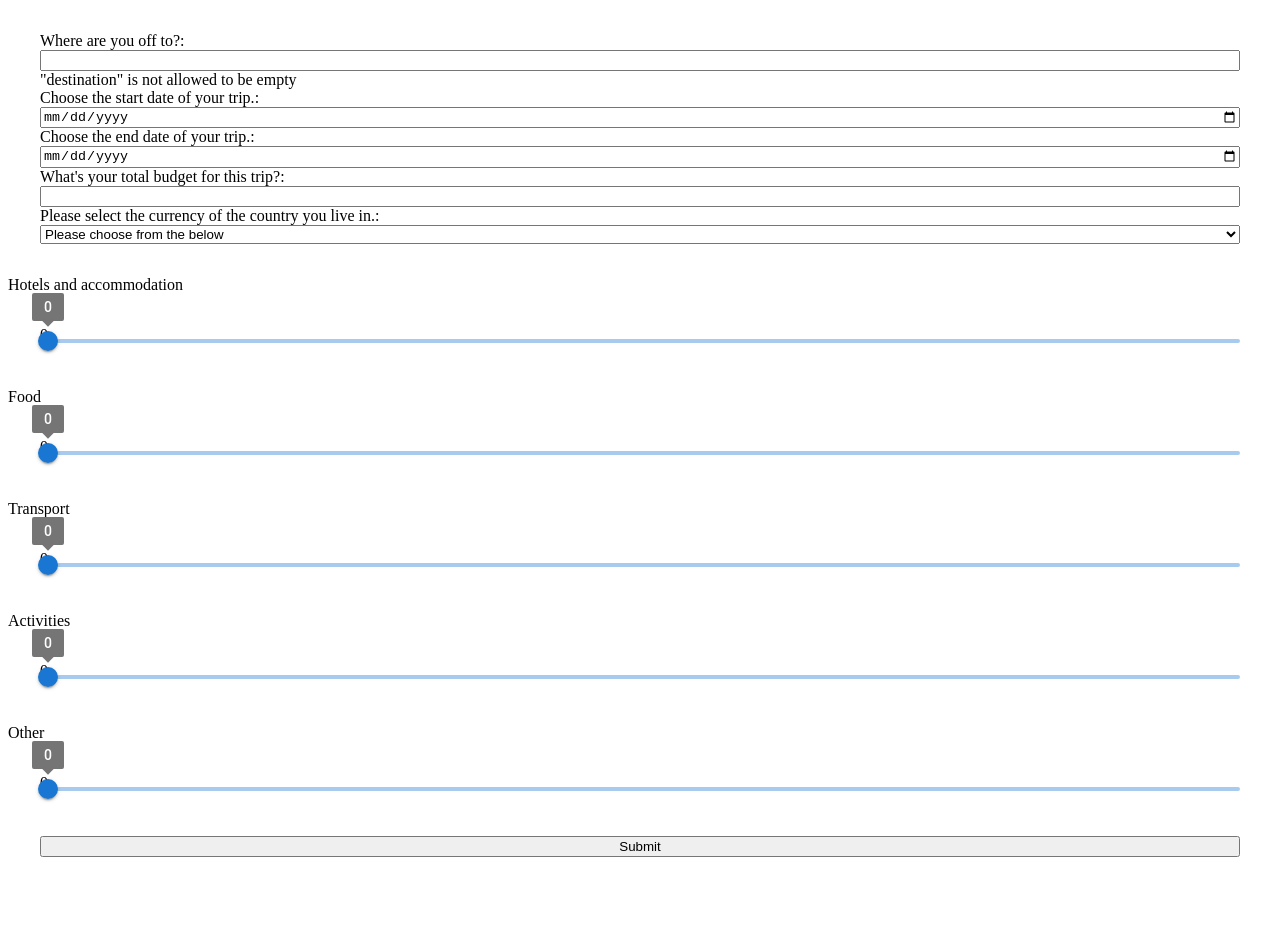
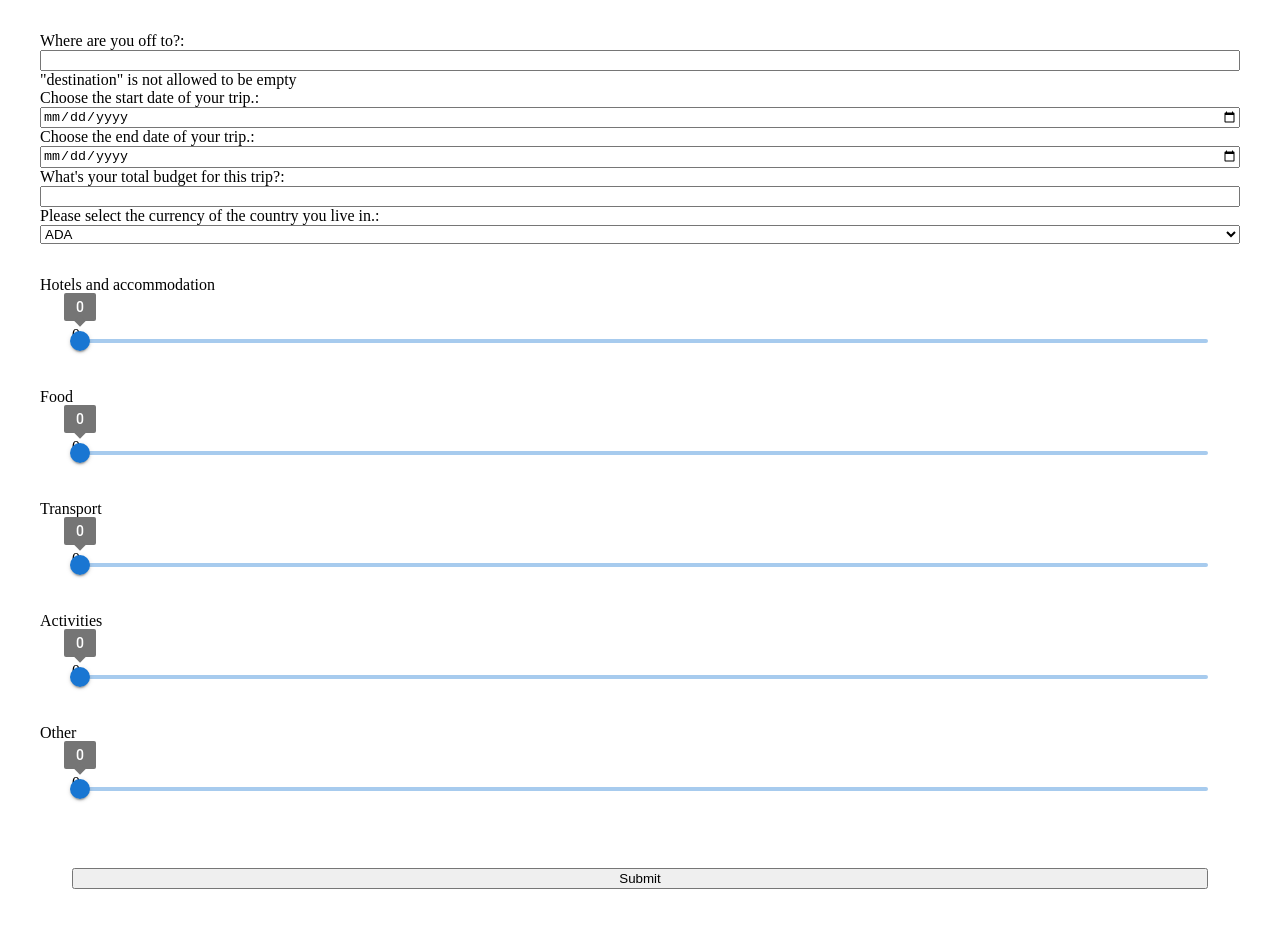
Before and after one commit to russell-gh/travel-tally, a React (Vite) app: page /onboarding in a window 1280 px wide. Shown: the top 928 px of the page. Before the commit the page ends 889 px from the top, so only its background shows below. Built offline with nearby package versions, Linux system fonts and the light colour scheme.

Commit message:
modified slider comp

```diff
--- /dev/null
+++ b/src/components/Onboarding/BudgetSlider.jsx
@@ -0,0 +1,22 @@
+import { Slider, Stack } from "@mui/material";
+
+export const BudgetSlider = ({label, id, budgetTotal, callback, onboardingDetails}) => {
+  return (
+    <>
+      <p>{label}</p>
+      <Stack direction="row">
+        <p>0</p>
+        <Slider
+          min={0}
+          max={Number(budgetTotal)}
+          valueLabelDisplay="on"
+          onChange={(e)=>callback(e,id)}
+        />
+        <p>{budgetTotal}</p>
+      </Stack>
+    </>
+  );
+};
+
+//add aria stuff
+// max={Number(budgetTotal)-onboardingDetails.budgetHotel-onboardingDetails.budgetFood-onboardingDetails.budgetOther-onboardingDetails.budgetTransport-onboardingDetails.budgetActivities}
--- a/src/components/Onboarding/Onboarding.jsx
+++ b/src/components/Onboarding/Onboarding.jsx
@@ -6,7 +6,7 @@ import { useDispatch, useSelector } from "react-redux";
 import { addTrip } from "../../redux/onboardingSlice.js";
 import { validate } from "./validation/validate.js";
 import { toPennies, stringToTimestamp, generateId } from "./utils.js";
-import { SliderComp } from "./SliderComp.jsx";
+import { BudgetSlider } from "./BudgetSlider.jsx";
 
 const Onboarding = () => {
   // const trips = useSelector(selectTrips);
@@ -128,6 +128,7 @@ const Onboarding = () => {
               defaultValue={question.defaultValue}
               error={errors[question.id]}
               choose={question.choose}
+              onboardingDetails={onboardingDetails}
               callback={
                 question.type === "button" ? handleSubmit : handleChange
               }
@@ -144,21 +145,23 @@ const Onboarding = () => {
         {createFormSection(onboardingQuestions.primaryForm)}
 
         {visible && (
-            onboardingQuestions.secondaryForm.map((question) => {
+          <div>
+            {onboardingQuestions.secondaryForm.map((question) => {
               return (
-            <SliderComp
+                <BudgetSlider
+                  key={question.id}
                   label={question.label}
                   budgetTotal={onboardingDetails.budgetTotal}
                   id={question.id}
                   callback={handleChange}
+                  onboardingDetails={onboardingDetails}
                 />
               );
-        })
-
-        )}
-
+            })}
 
             {createFormSection(onboardingQuestions.submit)}
+          </div>
+        )}
       </form>
     </div>
   );
--- a/src/components/Onboarding/SliderComp.jsx
+++ /dev/null
@@ -1,22 +0,0 @@
-import { Slider, Stack, Typography } from "@mui/material";
-
-export const SliderComp = ({label, id, budgetTotal, callback}) => {
-  return (
-    <>
-      <p>{label}</p>
-      <Stack direction="row">
-        <p>0</p>
-        <Slider
-          min={0}
-          max={Number(budgetTotal)}
-          valueLabelDisplay="on"
-          // onChange={(e,newValue)=>console.log(e.target.value, newValue)}
-          onChange={(e)=>callback(e,id)}
-        />
-        <p>{budgetTotal}</p>
-      </Stack>
-    </>
-  );
-};
-
-//add aria stuff
--- a/src/reusable-code/FormElement.jsx
+++ b/src/reusable-code/FormElement.jsx
@@ -110,11 +110,11 @@ const FormElement = ({
             name={name}
             id={id}
             onChange={(e) => {
-              callback(e.target.textContent, id);
+              callback(e.target, id);
             }}
           >
             {choose && (
-              <option disabled selected value="">
+              <option disabled value="">
                 Please choose from the below
               </option>
             )}
```
Lines whose indentation alone changed are shown as unchanged.
